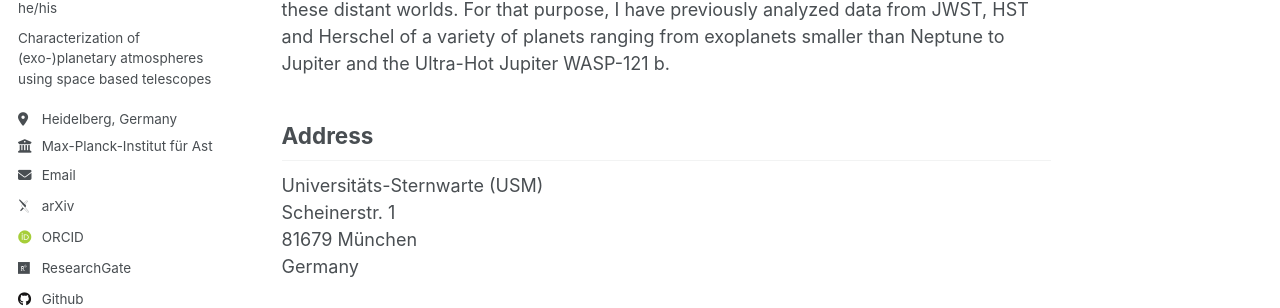
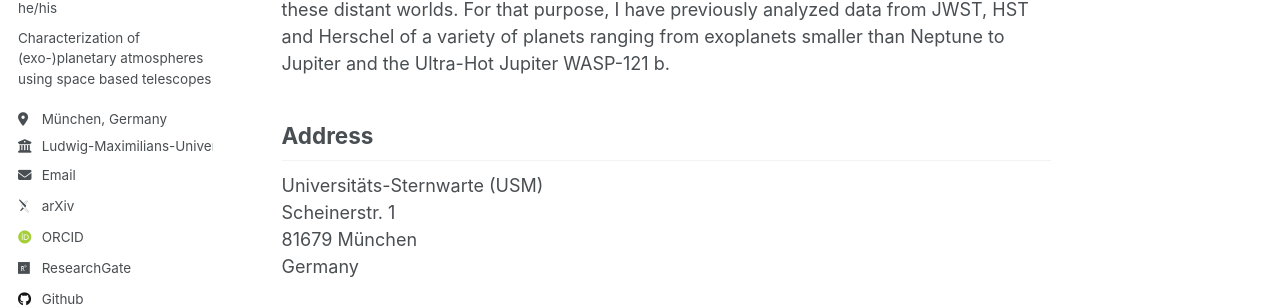
Before and after one commit to gapp-c/gapp-c.github.io, a Jekyll site: the page built from _pages/about.md, in a window 1280 px wide. Shown: the part 284-592 px from the top of the page. Built offline with Jekyll 4.4.1, drawn with Linux system fonts in a browser that asks for light colours; some web fonts are replaced.

Commit message:
Sidebar update

```diff
--- a/_config.yml
+++ b/_config.yml
@@ -11,7 +11,7 @@ locale                   : "en-US"
 title                    : "Cyril Gapp"
 title_separator          : "-"
 name                     : &name "Cyril Gapp"
-description              : &description "PhD student at Max-Planck-Institut für Astronomie"
+description              : &description "Postdoc at Ludwig-Maximilians-Universität München"
 url                      : https://gapp-c.github.io # the base hostname & protocol for your site e.g. "https://mmistakes.github.io"
 baseurl                  : "" # the subpath of your site, e.g. "/blog"
 repository               : "gapp-c/gapp-c.github.io"
@@ -25,10 +25,10 @@ author:
   name             : "Cyril Gapp"
   pronouns         : "he/his"
   bio              : "Characterization of (exo-)planetary atmospheres using space based telescopes"
-  location         : "Heidelberg, Germany"
-  employer         : "Max-Planck-Institut für Astronomie"
+  location         : "München, Germany"
+  employer         : "Ludwig-Maximilians-Universität"
   uri              : # URL
-  email            : "gapp@mpia.de"
+  email            : "cyril.gapp@lmu.de"
 
   # Academic websites
   arxiv            : "https://arxiv.org/search/astro-ph?searchtype=author&query=Gapp,+C"
```
Also changed, not shown: 1 other file.
